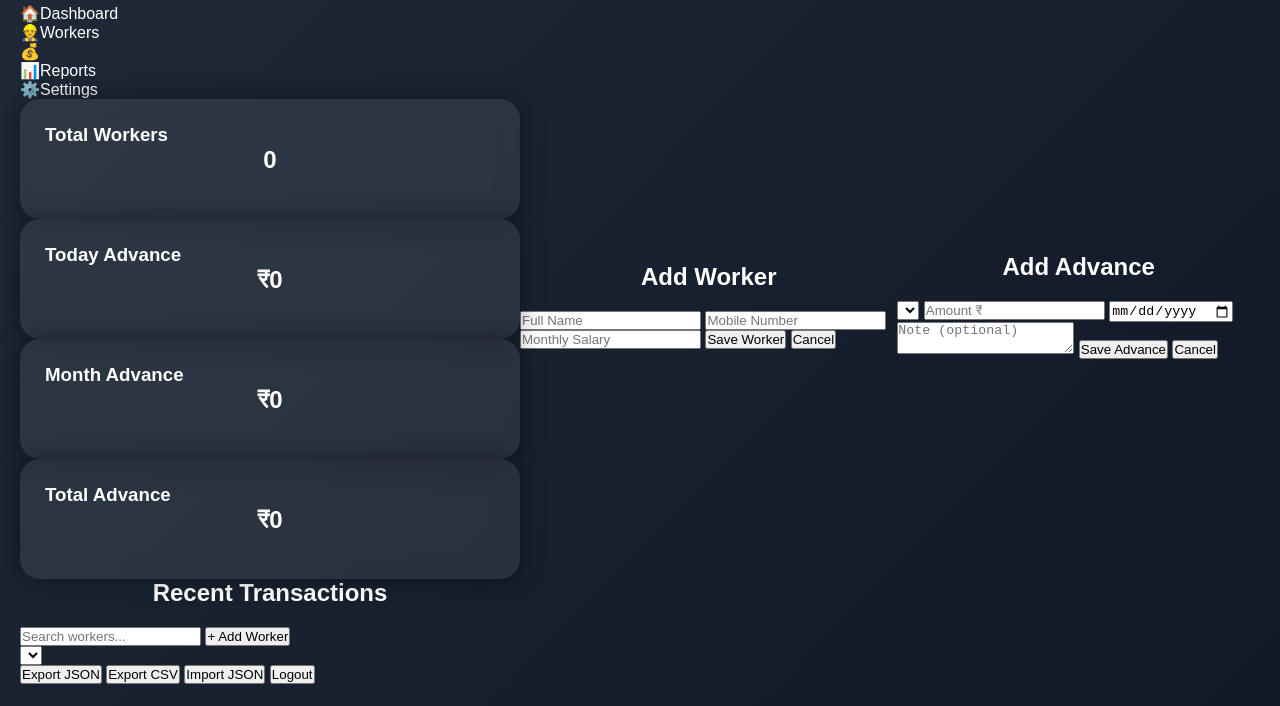
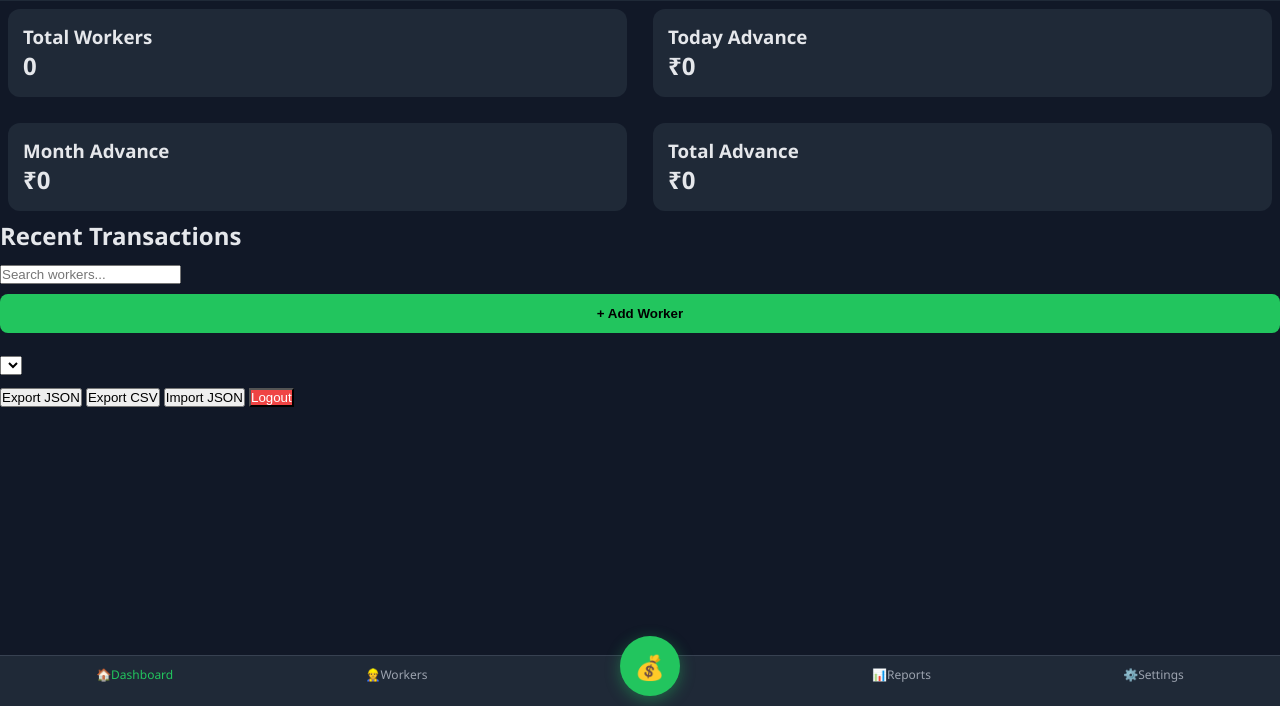
Before and after one commit to biradarxx-ai/myshopzz, a plain HTML site: page index.html in a window 1280 px wide. Shown: the part 94-800 px from the top of the page. Drawn offline with Linux system fonts and the light colour scheme; a script that the page names is missing.

Commit message:
Refactor CSS styles for improved structure and clarity

```diff
--- a/style.css
+++ b/style.css
@@ -1,72 +1,108 @@
-*{
-margin:0;
-padding:0;
-box-sizing:border-box;
+* { margin: 0; padding: 0; box-sizing: border-box; }
+body {
+    font-family: 'Segoe UI', sans-serif;
+    background: #111827;
+    color: #e5e7eb;
+    min-height: 100vh;
 }
 
-body{
-font-family:Arial,sans-serif;
-background:linear-gradient(135deg,#1f2937,#111827);
-color:white;
-min-height:100vh;
-display:flex;
-justify-content:center;
-align-items:center;
-padding:20px;
+.container { padding-bottom: 70px; }
+
+header {
+    background: #1F2937;
+    padding: 15px;
+    text-align: center;
+    position: sticky;
+    top: 0;
+    z-index: 100;
 }
 
-.container{
-width:100%;
-max-width:500px;
+.bottom-nav {
+    position: fixed;
+    bottom: 0;
+    width: 100%;
+    background: #1F2937;
+    display: flex;
+    justify-content: space-around;
+    padding: 10px 0;
+    border-top: 1px solid #374151;
 }
 
-.card{
-background:rgba(255,255,255,0.08);
-backdrop-filter:blur(12px);
-padding:25px;
-border-radius:20px;
-box-shadow:0 0 25px rgba(0,0,0,.4);
+.nav-item {
+    text-align: center;
+    color: #9ca3af;
+    font-size: 12px;
+    cursor: pointer;
 }
 
-h1{
-text-align:center;
-margin-bottom:20px;
+.nav-item.active, .fab {
+    color: #22C55E;
 }
 
-h2{
-text-align:center;
-margin-bottom:20px;
+.fab {
+    background: #22C55E;
+    color: black;
+    width: 60px;
+    height: 60px;
+    border-radius: 50%;
+    display: flex;
+    align-items: center;
+    justify-content: center;
+    font-size: 24px;
+    margin-top: -30px;
+    box-shadow: 0 4px 15px rgba(34, 197, 94, 0.4);
 }
 
-.big-btn{
-width:100%;
-padding:22px;
-font-size:1.2rem;
-border:none;
-border-radius:15px;
-cursor:pointer;
-margin-top:12px;
-font-weight:bold;
-transition:.3s;
+.card {
+    background: #1F2937;
+    padding: 15px;
+    border-radius: 12px;
+    margin: 8px;
 }
 
-.big-btn:hover{
-transform:scale(1.03);
+.dashboard-grid {
+    display: grid;
+    grid-template-columns: repeat(2, 1fr);
+    gap: 10px;
 }
 
-.open-btn{
-background:#22c55e;
-color:white;
+.btn-primary {
+    background: #22C55E;
+    color: black;
+    border: none;
+    padding: 12px;
+    border-radius: 8px;
+    width: 100%;
+    margin: 10px 0;
+    font-weight: bold;
 }
 
-.close-btn{
-background:#ef4444;
-color:white;
+.btn-danger { background: #EF4444; color: white; }
+
+.modal {
+    display: none;
+    position: fixed;
+    top: 0; left: 0; right: 0; bottom: 0;
+    background: rgba(0,0,0,0.8);
+    align-items: center;
+    justify-content: center;
 }
 
-#status{
-margin-top:20px;
-text-align:center;
-font-size:1rem;
-line-height:1.7;
+.modal-content {
+    background: #1F2937;
+    padding: 20px;
+    border-radius: 12px;
+    width: 90%;
+    max-width: 400px;
 }
+
+.list {
+    margin-top: 10px;
+}
+
+.transaction-item {
+    background: #1F2937;
+    padding: 12px;
+    margin: 8px 0;
+    border-radius: 8px;
+}
```
